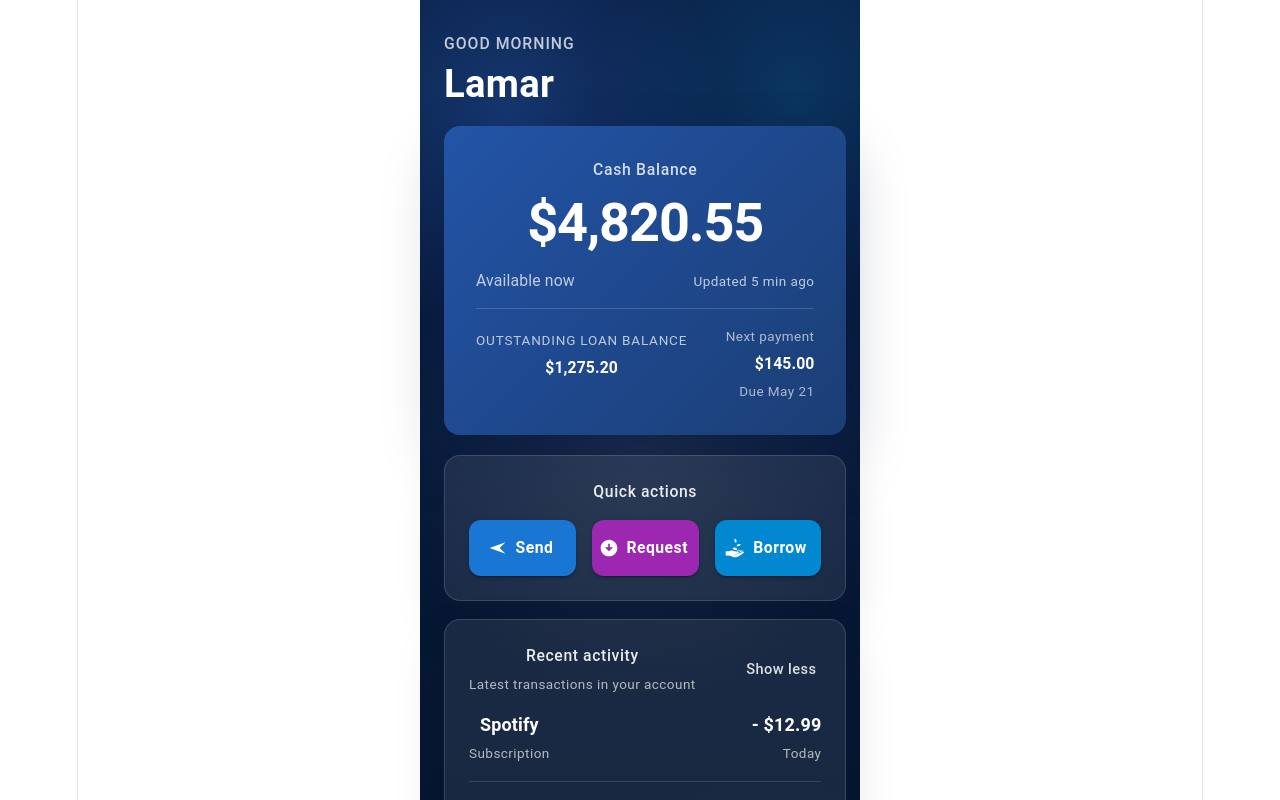
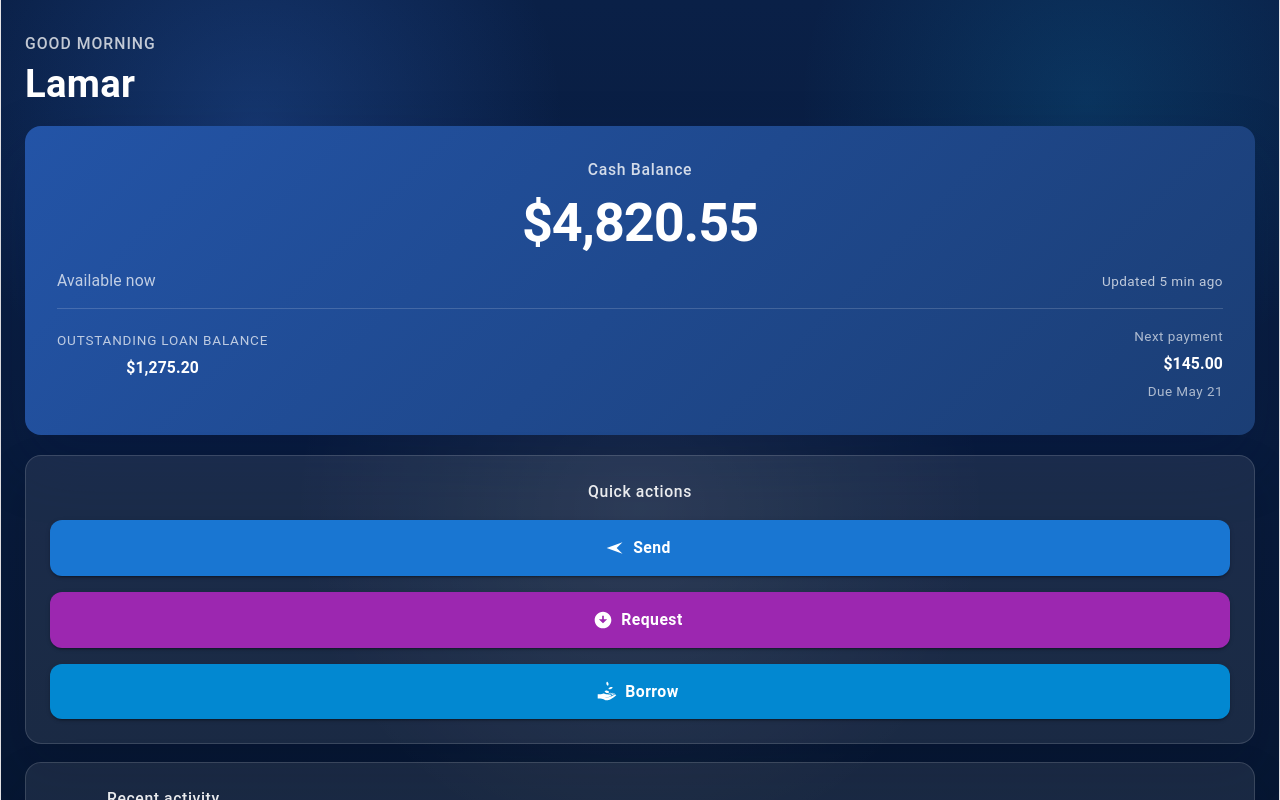
Before and after one commit to ravaney/snap-app, a React (Vite) app: page /home in a window 1280 px wide. Shown: the top 800 px of the page. Built offline with nearby package versions, Linux system fonts and the light colour scheme.

Commit message:
minwidth

```diff
--- a/src/features/wallet/BalanceCard.tsx
+++ b/src/features/wallet/BalanceCard.tsx
@@ -8,7 +8,6 @@ export const BalanceCard = () => {
       sx={{
         p: { xs: 3, md: 4 },
         borderRadius: 4,
-        // minHeight: 320,
         color: "white",
         background: "linear-gradient(135deg, #2354a7 0%, #1b3e75 100%)",
         display: "flex",
--- a/src/features/wallet/Greetings.tsx
+++ b/src/features/wallet/Greetings.tsx
@@ -2,6 +2,20 @@ import Stack from "@mui/material/Stack";
 import Typography from "@mui/material/Typography";
 type Greetingsprops = {
   name: string;
+};
+const currentHour = new Date().getHours();
+const getGreeting = () => {
+  if (currentHour >= 3 && currentHour < 12) {
+    return "Good Morning";
+  } else if (currentHour >= 12 && currentHour < 15) {
+    return "Good Afternoon";
+  } else if (currentHour >= 15 && currentHour < 20) {
+    return "Good Evening";
+  } else if (currentHour >= 20 || currentHour < 3) {
+    return "Good Night";
+  } else {
+    return "Hello";
+  }
 };
 export const Greetings = ({ name }: Greetingsprops) => {
   return (
@@ -14,7 +28,7 @@ export const Greetings = ({ name }: Greetingsprops) => {
           letterSpacing: 1,
         }}
       >
-        Good morning
+        {getGreeting()}
       </Typography>
       <Typography variant="h4" sx={{ fontWeight: 700, color: "#ffffff" }}>
         {name}
--- a/src/features/wallet/HomePage.module.css
+++ b/src/features/wallet/HomePage.module.css
@@ -1,7 +1,6 @@
 .homepage {
   position: relative;
   width: 100%;
-  max-width: 440px;
   min-height: 100svh;
   margin: 0 auto;
   box-sizing: border-box;
--- a/src/features/wallet/QuickActions.tsx
+++ b/src/features/wallet/QuickActions.tsx
@@ -56,7 +56,7 @@ export const QuickActions = () => {
       >
         Quick actions
       </Typography>
-      <Stack direction="row" spacing={2}>
+      <Stack direction="column" spacing={2}>
         {actions.map((action) => (
           <Button
             key={action.label}
--- a/src/index.css
+++ b/src/index.css
@@ -50,16 +50,23 @@
   }
 }
 
+html,
+body,
 #root {
-  width: 1126px;
+  width: 100%;
   max-width: 100%;
-  margin: 0 auto;
-  text-align: center;
-  border-inline: 1px solid var(--border);
+  min-width: 360px;
+  margin: 0;
   min-height: 100svh;
+  min-height: 100vh;
   display: flex;
   flex-direction: column;
   box-sizing: border-box;
+}
+
+#root {
+  text-align: center;
+  border-inline: 1px solid var(--border);
 }
 
 body {
```
